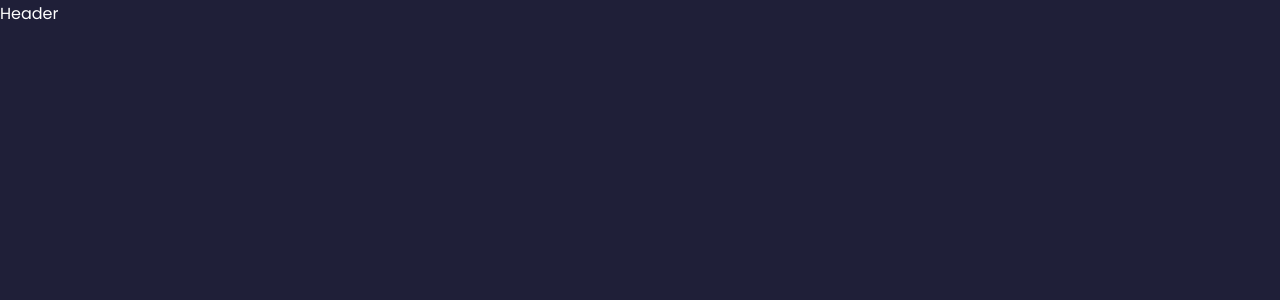
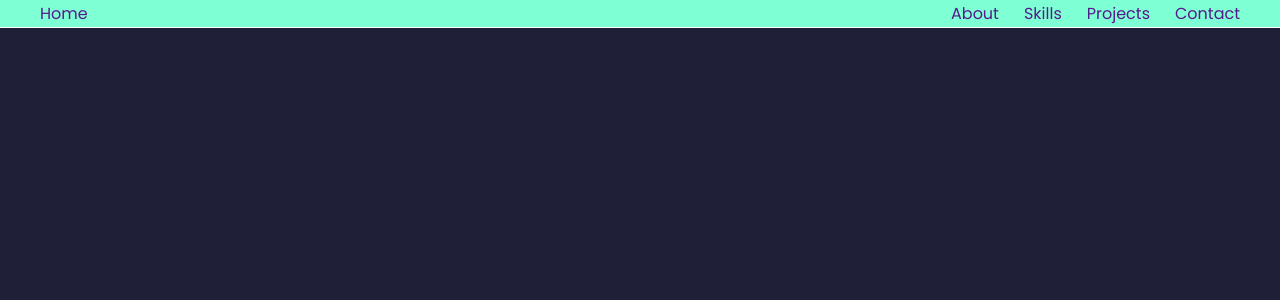
Before and after one commit to kaderabdul79/portfolio-developing-by-react, a React (Create React App) app: page / in a window 1280 px wide. Shown: the top 300 px of the page. Built offline with nearby package versions, Linux system fonts and the light colour scheme.

Commit message:
design the header

```diff
--- a/package.json
+++ b/package.json
@@ -8,6 +8,7 @@
     "@testing-library/user-event": "^13.5.0",
     "react": "^17.0.2",
     "react-dom": "^17.0.2",
+    "react-router-dom": "5.3",
     "react-scripts": "5.0.0",
     "web-vitals": "^2.1.4"
   },
--- a/src/App.jsx
+++ b/src/App.jsx
@@ -6,11 +6,18 @@ import Experience from './components/experience/Experience';
 import Footer from './components/footer/Footer';
 import Nav from './components/nav/Nav';
 import Portfolio from './components/portfolio/Portfolio';
+import { BrowserRouter, Switch, Route } from 'react-router-dom';
 
 const App = () => {
     return (
         <div>
-            <Header />
+            <BrowserRouter>
+                <Header></Header>
+                 <Switch>
+                    {/* <Route exact path="/"></Route> */}
+                </Switch>
+            </BrowserRouter>
+
             {/* <Nav />
             <Experience />
             <Portfolio />
--- /dev/null
+++ b/src/components/header/Header.css
@@ -0,0 +1,20 @@
+.header-area{
+
+}
+.header{
+    padding: 0px 40px;
+    display: flex;
+    justify-content: space-between;
+    align-items: center;
+    background-color: aquamarine;
+    border-bottom: 1px solid rgb(255, 255, 255);
+}
+nav ul{
+    display: flex;
+}
+nav ul li{
+    margin-left: 25px;
+}
+nav ul li a{
+    /* color: #fff; */
+}
--- a/src/components/header/Header.js
+++ b/src/components/header/Header.js
@@ -1,9 +1,21 @@
 import React from 'react';
+import './Header.css';
+import { Link } from 'react-router-dom';
 
 const Header = () => {
     return (
-        <div>
-            Header
+        <div className='header-area'>
+            <div className="header">
+                <div className="logo"><a href="">Home</a></div>
+                <nav>
+                    <ul>
+                        <li><a href="">About</a></li>
+                        <li><a href="">Skills</a></li>
+                        <li><a href="">Projects</a></li>
+                        <li><a href="">Contact</a></li>
+                    </ul>
+                </nav>
+            </div>
         </div>
     );
 };
--- a/src/index.css
+++ b/src/index.css
@@ -23,9 +23,12 @@ body{
     color: var(--color-white);
     line-height: 1.7;
 }
-
+/* .container{
+    width: var(--container-width-lg);
+    margin: 0 auto;
+} */
 /* general styles */
-.container{
+/* .container{
     width: var(--container-width-lg);
     margin: 0 auto;
 }
@@ -51,4 +54,4 @@ a:hover{
     width: max-content;
     display: inline-block;
     color: var(--color-primary);
-}
+} */
```
Also changed, not shown: 1 other file (tests, documents, lock files or other folders).
